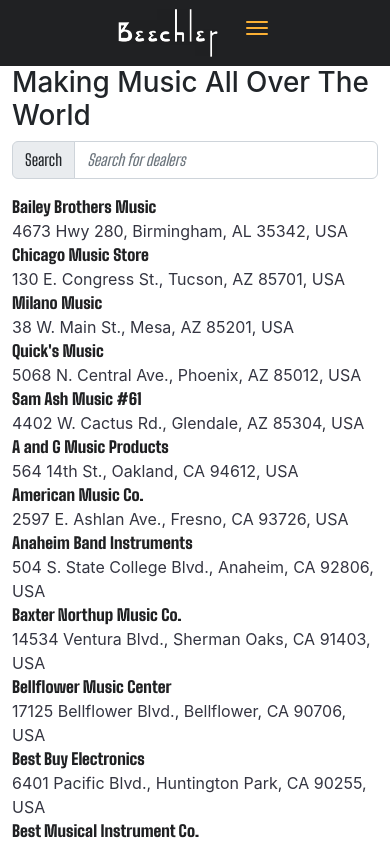
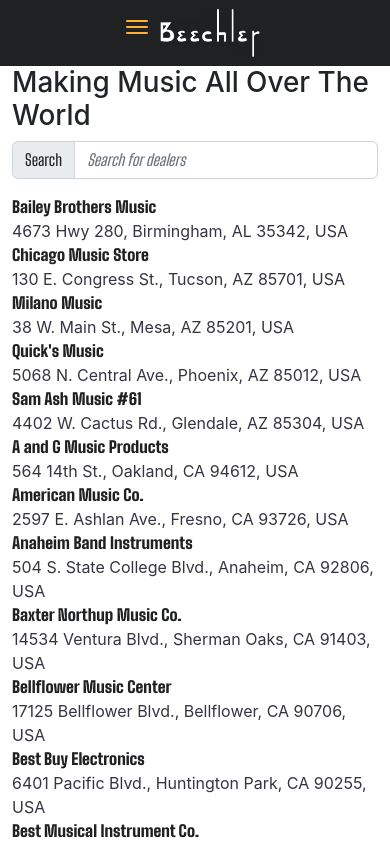
Before and after one commit to s1nghularity/beechler-website, a React (Create React App) app: page /dealers in a window 390 px wide. Shown: the top 844 px of the page. Built offline with nearby package versions, Linux system fonts and the light colour scheme.

Commit message:
Updated navbar mobile/tablet responsiveness and add fa-envelope link for contact section.

```diff
--- a/src/App.css
+++ b/src/App.css
@@ -11,24 +11,27 @@
 @import url('./styles/ProductsPageSidebar.css');
 @import url('./styles/TipOpenings.css');
 
-.content-container {
+.header-container {
   max-width: 82em;
+  width: 100%;
   margin-left: auto;
   margin-right: auto;
 }
 
+
 .main-content {
   max-width: 82em;
+  width: 100%;
   margin-left: auto;
   margin-right: auto;
-    width: 100%;
+
 }
 
 .footer-container {
   max-width: 82em;
+  width: 100%;
   margin-left: auto;
   margin-right: auto;
-    width: 100%;
-    object-position: center;
+
 
 }
--- a/src/App.js
+++ b/src/App.js
@@ -16,8 +16,11 @@
   return (
     <div className="App">
       <Router>
+
+        <div className="header-container">
         <NavBar />
-        <div className="content-container">
+        </div>
+
         <div className="main-content">
 
           <Routes>
@@ -27,7 +30,7 @@
             <Route path="/dealers" element={<DealersPage />} />
           </Routes>
           </div>
-        </div>
+
         <Footer />
       </Router>
     </div>
--- a/src/components/NavBar.js
+++ b/src/components/NavBar.js
@@ -1,13 +1,12 @@
 import { Link, useLocation } from "react-router-dom";
-import { Navbar, Nav, NavDropdown } from "react-bootstrap";
+import { Navbar, Nav, NavbarBrand } from "react-bootstrap";
 import { useState } from "react";
+import { FontAwesomeIcon } from "@fortawesome/react-fontawesome";
+import { faEnvelope } from "@fortawesome/free-solid-svg-icons";
 
 import "../styles/NavBar.css";
 import "../styles/theme.css";
 import logo from "../assets/img/home/beechler-logo-t.png";
-
-import { NavbarBrand } from "react-bootstrap";
-import USA from "../assets/img/home/american-flag.svg";
 
 function NavBar() {
   const [expanded, setExpanded] = useState(false);
@@ -17,11 +16,7 @@
   return (
     <Navbar expanded={expanded} expand="md" className="stripe">
       <div className="navbar-wrapper">
-        <NavbarBrand href="/">
-          <img src={logo} alt="Logo" width="100" height="50" />
-        </NavbarBrand>
-
-        <Navbar.Toggle
+      <Navbar.Toggle
           aria-controls="basic-navbar-nav"
           onClick={(e) => {
             console.log("onClick", expanded);
@@ -29,15 +24,21 @@
             const spanElements = e.currentTarget.querySelectorAll(".icon-bar");
             spanElements.forEach((span) => span.classList.toggle("toggled"));
           }}
+          className="navbar-toggler"
         >
           <span className="icon-bar top-bar"></span>
           <span className="icon-bar middle-bar"></span>
           <span className="icon-bar bottom-bar"></span>
-        </Navbar.Toggle>
+      </Navbar.Toggle>
 
-        <Navbar.Collapse id="basic-navbar-nav" className={`desktop-collapse`}>
-          {/* Desktop nav links */}
-          <Nav className="mr-auto d-none d-lg-flex super-title">
+        <NavbarBrand href="/" className="navbar-brand">
+          <img src={logo} alt="Logo" width="100" height="50" />
+        </NavbarBrand>
+
+
+
+        <Navbar.Collapse id="basic-navbar-nav">
+          <Nav className={`mr-auto super-title ${expanded ? "d-lg-none" : ""}`}>
             <Nav.Link
               as={Link}
               to="/products"
@@ -73,36 +74,44 @@
             >
               About
             </Nav.Link>
-          </Nav>
 
-        </Navbar.Collapse>
+            <Nav.Link>
+              <FontAwesomeIcon
+                icon={faEnvelope}
+                onClick={() => {
+                  const scrollToContact = () => {
+                    const contactElement = document.getElementById("contact");
 
-        {/* Mobile nav links */}
-        <Navbar.Collapse
-          id="basic-navbar-nav"
-          className={`mobile-collapse ${expanded ? "show" : ""}`}
-        >
-          <Nav className="mr-auto d-lg-none super-title">
-            <Nav.Link as={Link} to="/products">
-              Products
+                    if (contactElement) {
+                      window.scrollTo({
+                        top: contactElement.offsetTop,
+                        behavior: "smooth",
+                      });
+                    } else {
+                      console.error("Element with ID 'contact' not found");
+                    }
+                  };
+
+                  if (currentPath === "/") {
+                    scrollToContact();
+                  } else {
+                    window.location.href = "/#contact";
+                    window.addEventListener(
+                      "hashchange",
+                      () => {
+                        scrollToContact();
+                      },
+                      { once: true }
+                    );
+                  }
+                }}
+              />
             </Nav.Link>
-            <Nav.Link as={Link} to="/tip-openings">
-              Tip Openings
-            </Nav.Link>
-            <Nav.Link as={Link} to="/dealers">
-              Dealers
-            </Nav.Link>
-            <Nav.Link as={Link} to="/artists">
-              Artists
-            </Nav.Link>
-            <Nav.Link as={Link} to="/about">
-              About
-            </Nav.Link>
-
 
           </Nav>
         </Navbar.Collapse>
       </div>
+
     </Navbar>
   );
 }
--- a/src/components/pages/home/HomePage.js
+++ b/src/components/pages/home/HomePage.js
@@ -1,4 +1,5 @@
 import React from 'react';
+
 import HomeCarousel from '../home/HomeCarousel.js';
 import HomeTrio from '../home/HomeTrio.js';
 import HomeCategories from '../home/HomeCategories.js';
--- a/src/styles/NavBar.css
+++ b/src/styles/NavBar.css
@@ -4,11 +4,20 @@
 /* Navbar */
 .navbar {
   background-color: var(--black-alt);
-  font-family: "Big Shoulders Text", sans-serif;
+  display: flex;
+  align-items: center;
+}
+
+.navbar-wrapper {
+  max-width: 82em;
+  margin-left: auto;
+  margin-right: auto;
+
 }
 
 .stripe {
   position: relative;
+  width: 100%;
 }
 
 .stripe:before {
@@ -18,14 +27,11 @@
   width: 200vw;
   left: -100vw;
   z-index: -1;
+  background-color: var(--black-alt);
 }
 
 .navbar-brand {
   padding-left: 1.5rem;
-}
-
-.usa {
-  padding-left: 28rem;
 }
 
 .nav-link {
@@ -40,29 +46,46 @@
   -webkit-text-fill-color: transparent;
 }
 
+.super-title {
+  display: flex;
+  flex-wrap: nowrap;
+  justify-content: space-between;
+  align-items: center;
+  width: 100%;
+}
+
 .active-link {
   background-image: var(--accent);
   -webkit-background-clip: text;
   -webkit-text-fill-color: transparent;
 }
 
-.navbar-wrapper {
-  max-width: 82em;
-  margin-left: auto;
-  margin-right: auto;
-}
+
 
 /* Mobile menu */
 
 .mobile-collapse.show {
   transition: height 0.3s ease;
-  height: 100vh;
 }
 
 /*Mobile Toggle Button*/
+.navbar-toggler:focus {
+  outline: none;
+  box-shadow: none;
+  outline: 0;
+}
+
 .navbar-toggler {
   border: none;
+  outline: 0 ;
+  box-shadow: none;
+  background: transparent ;
 }
+
+
+
+
+
 
 .navbar-toggler .icon-bar {
   display: block;
@@ -104,6 +127,10 @@
   transform: translateY(-50%) translateY(1px) rotate(-45deg);
 }
 
+.navbar-toggler:focus {
+  outline: none;
+}
+
 .scroll-to-top {
   position: fixed;
   bottom: 1rem;
@@ -143,8 +170,6 @@
   width: 100%;
 }
 
-
-/*PHONE OR SMALLER*/
 /* Mobile menu styles (always applied) */
 .mobile-collapse {
   display: block;
@@ -161,39 +186,49 @@
   height: 100vh;
 }
 
-/* Mobile styles (up to and including 688px) */
+/*MOBILE*/
 @media (max-width: 766px) {
+
+  .navbar {
+    background-color: var(--black-alt);
+    display: flex;
+    align-items: center;
+  }
+
+
   .desktop-collapse {
     display: none;
   }
 
   .navbar-brand {
-    padding-left: 0.5rem;
+    padding-left: 0rem;
+
   }
-
-  .usa {
-    padding-left: 0.5rem;
-  }
-}
 
 
 
+}
 
 /*TABLET*/
-@media (min-width: 766px) and (max-width: 992px) {
-  .desktop-collapse {
-    display: flex;
-  }
-
+@media (min-width: 767px) and (max-width: 992px) {
   .mobile-collapse {
     display: none;
   }
 
   .navbar-wrapper {
     display: flex;
-    flex-wrap: nowrap;
   }
 
+  .navbar-brand {
+    padding-left: 0rem;
+  }
+
+  .super-title {
+    display: flex;
+    flex-wrap: nowrap;
+    width: 100%;
+    justify-content: space-around;
+  }
 }
 
 /*LAPTOP + DESKTOP*/
@@ -216,10 +251,6 @@
     flex-wrap: nowrap;
     width: 100%;
   }
-
-  .usa {
-    padding-left: 28rem;
-  }
 }
 
 /*ULTRAWIDE*/
@@ -235,8 +266,4 @@
   .navbar-wrapper {
     display: flex;
   }
-
-  .usa {
-    padding-left: 28rem;
-  }
 }
```
Lines whose indentation alone changed are shown as unchanged.
